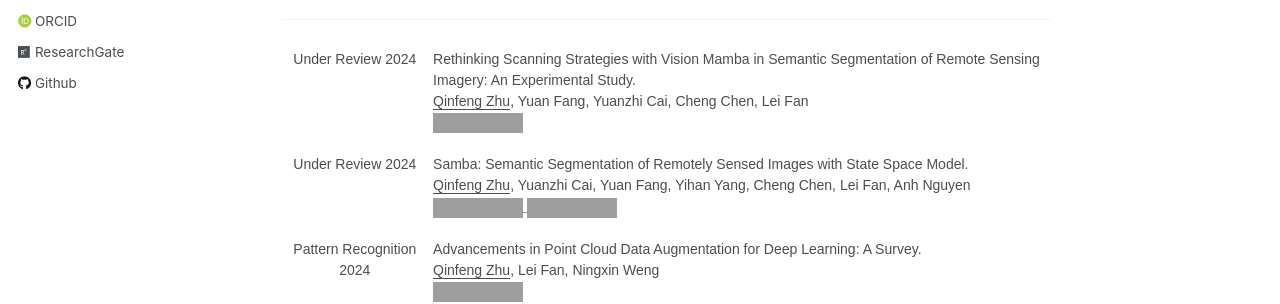
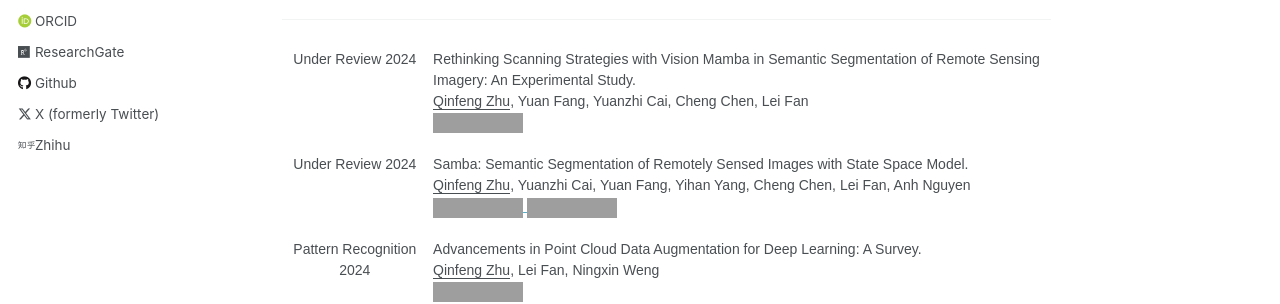
Before and after one commit to zhuqinfeng1999/zhuqinfeng1999.github.io, a Jekyll site: the page built from _pages/about.md, in a window 1280 px wide. Shown: the part 378-682 px from the top of the page. Built offline with Jekyll 4.4.1, drawn with Linux system fonts in a browser that asks for light colours; some web fonts are replaced; some of the changed lines change nothing that is shown; grey boxes are pictures that could not be loaded.

Commit message:
Update _config.yml

```diff
--- a/_config.yml
+++ b/_config.yml
@@ -64,13 +64,13 @@ author:
   steam            : # Username
   telegram         : # URL
   tumblr           : # Username
-  twitter          : # Username for X / Twitter
+  twitter          : zhuqinfeng1999
   vine             : # Username
   weibo            : # Username
   wikipedia        : # Username
   xing             : # Username
   youtube          : # Username
-  zhihu            : # URL
+  zhihu            : https://www.zhihu.com/people/elton-94-53
 
 
 # Site Settings
```
